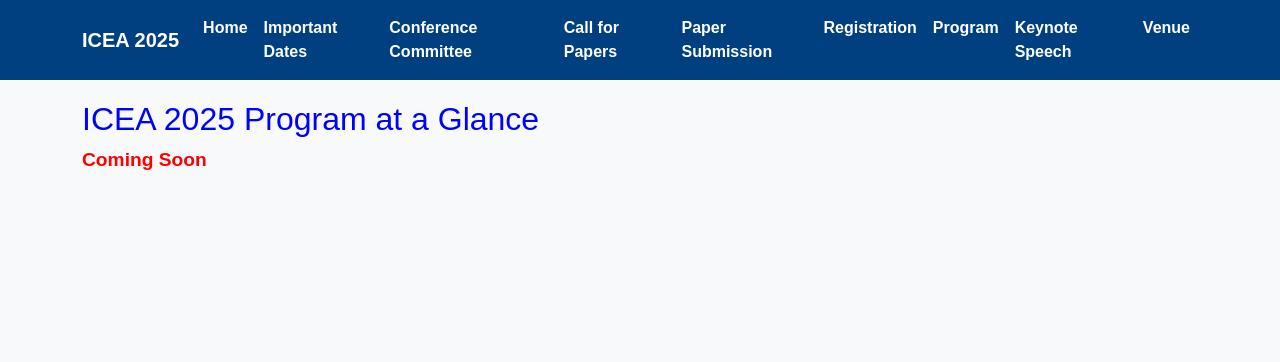
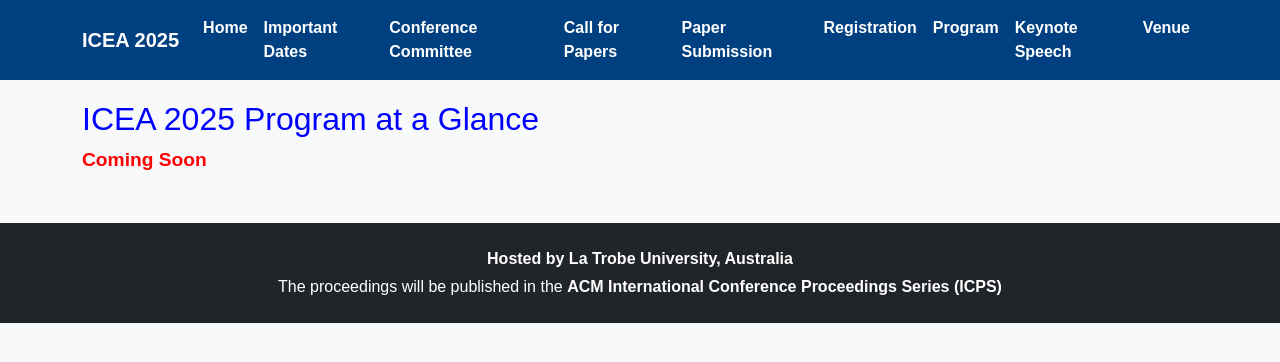
Before and after one commit to icea2025/latrobe, a Jekyll site: the page program/index.html, which Jekyll copies as it is, in a window 1280 px wide. Shown: the top 362 px of the page. Built offline with Jekyll 4.4.1, drawn with Linux system fonts in a browser that asks for light colours.

Commit message:
Update index.html

```diff
--- a/program/index.html
+++ b/program/index.html
@@ -59,6 +59,15 @@
     </div>
   </div>
 
+
+   <!-- Footer -->
+  <footer class="bg-dark text-white text-center py-4 mt-5">
+    <div class="container">
+      <p class="mb-1"><strong>Hosted by La Trobe University, Australia</strong></p>
+      <p class="mb-0">The proceedings will be published in the <strong>ACM International Conference Proceedings Series (ICPS)</strong></p>
+    </div>
+  </footer>
+
   <!-- Optional Bootstrap JS (for navbar toggle functionality) -->
   <script src="https://cdnjs.cloudflare.com/ajax/libs/bootstrap/5.3.0/js/bootstrap.bundle.min.js"></script>
 </body>
```
